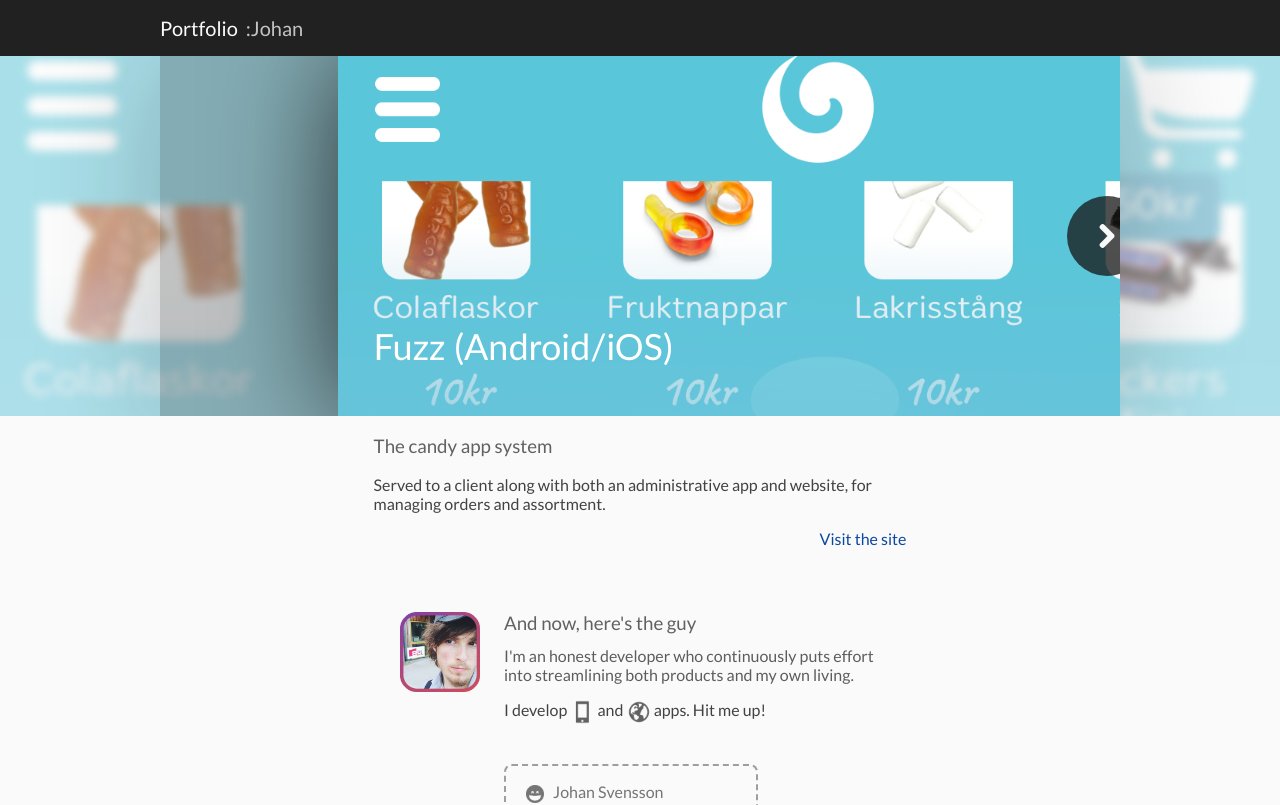
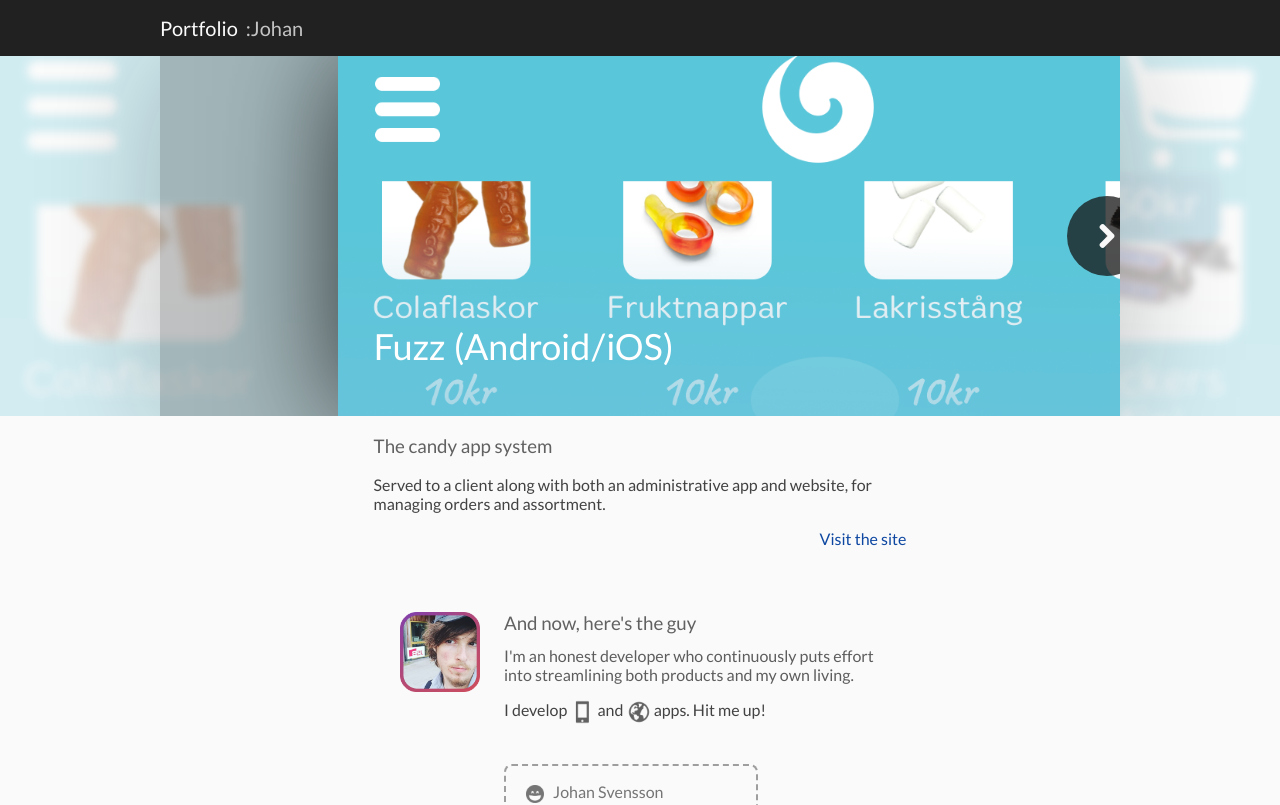
Before and after one commit to jojjesv/portfolio, a React (Create React App) app: page / in a window 1280 px wide. Shown: the top 805 px of the page. Built offline with nearby package versions, Linux system fonts and the light colour scheme; no server answers.

Commit message:
lowered opacity for carousel bg

```diff
--- a/src/projects/carousel/styles.scss
+++ b/src/projects/carousel/styles.scss
@@ -18,7 +18,7 @@ $carousel-width: calc(100% - #{$carousel-active-inset});
     background-size: cover;
     background-position: top right;
     filter: blur(4px);
-    opacity: 0.5;
+    opacity: 0.25;
     transition: opacity 500ms;
 
     &:not(.visible) {
```
